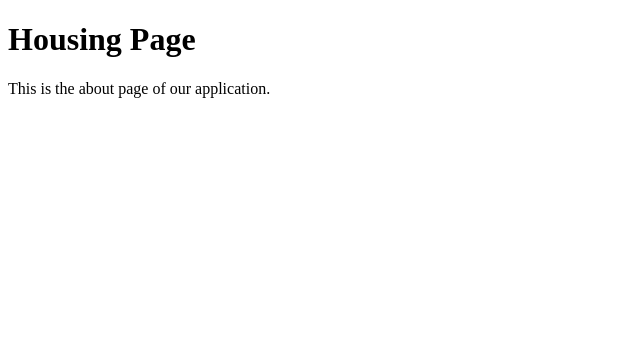
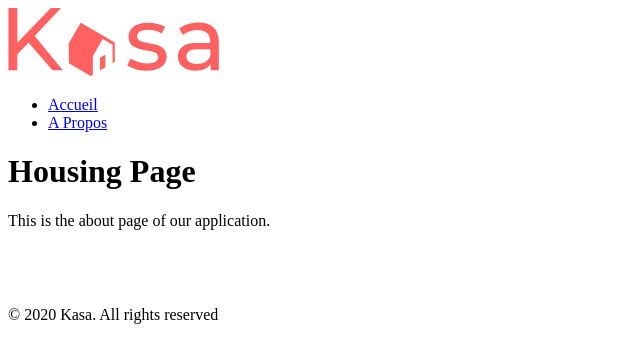
Before and after one commit to A-Pogam/Kasa, a React (Create React App) app: page /housing/1 in a window 1280 px wide. Shown: the top 362 px of the page, without its empty margins (0-640 px from the left). Built offline with nearby package versions, Linux system fonts and the light colour scheme.

Commit message:
Created footer components and linked to index
Added list for home and about
added logo

added route for header to index

```diff
--- /dev/null
+++ b/src/components/footer.jsx
@@ -0,0 +1,15 @@
+import logo from '../assets/logoFoot.svg'
+
+const Footer = () => {
+    return (
+      <footer className="footer">
+        <div className="footer-logo">
+          <img src={logo} alt="logo de Kaza"></img>
+          <p>© 2020 Kasa. All rights reserved</p>
+        </div>
+      </footer>
+    );
+  };
+
+
+export default Footer
--- a/src/components/header.jsx
+++ b/src/components/header.jsx
@@ -1,12 +1,25 @@
+import logo from '../assets/logoHead.svg'
 import { Link } from 'react-router-dom'
-import '../styles/components/';
 
 const Header = () => {
     return (
       <header className="header">
-        <div className="header-logo"
-            img src=>
+        <div className="header-logo">
+          <img src={logo} alt="logo de Kaza"></img>
         </div>
+        <nav className="nav-bar"></nav>
+        <ul>
+          <li>
+            <Link className="home-nav" to="/">
+              Accueil
+            </Link>
+            </li>
+            <li>
+            <Link className="about-nav" to="/about">
+              A Propos
+            </Link>
+          </li>
+        </ul>
       </header>
     );
   };
--- a/src/index.jsx
+++ b/src/index.jsx
@@ -7,17 +7,22 @@ import Error from './pages/error'
 import Home from './pages/home'
 import Housing from './pages/housing'
 
+import Header from '../src/components/header'
+import Footer from './components/footer'
+
 const container = document.getElementById('root')
 const root = createRoot(container)
 root.render(
   <React.StrictMode>
     <Router>
+      <Header></Header>
       <Routes>
         <Route path="/about" element={<About />} />
         <Route path="*" element={<Error />} />
         <Route path="/" element={<Home />} />
         <Route path="/housing/:id" element={<Housing />} />
       </Routes>
+      <Footer></Footer>
     </Router>
   </React.StrictMode>
 )
```
